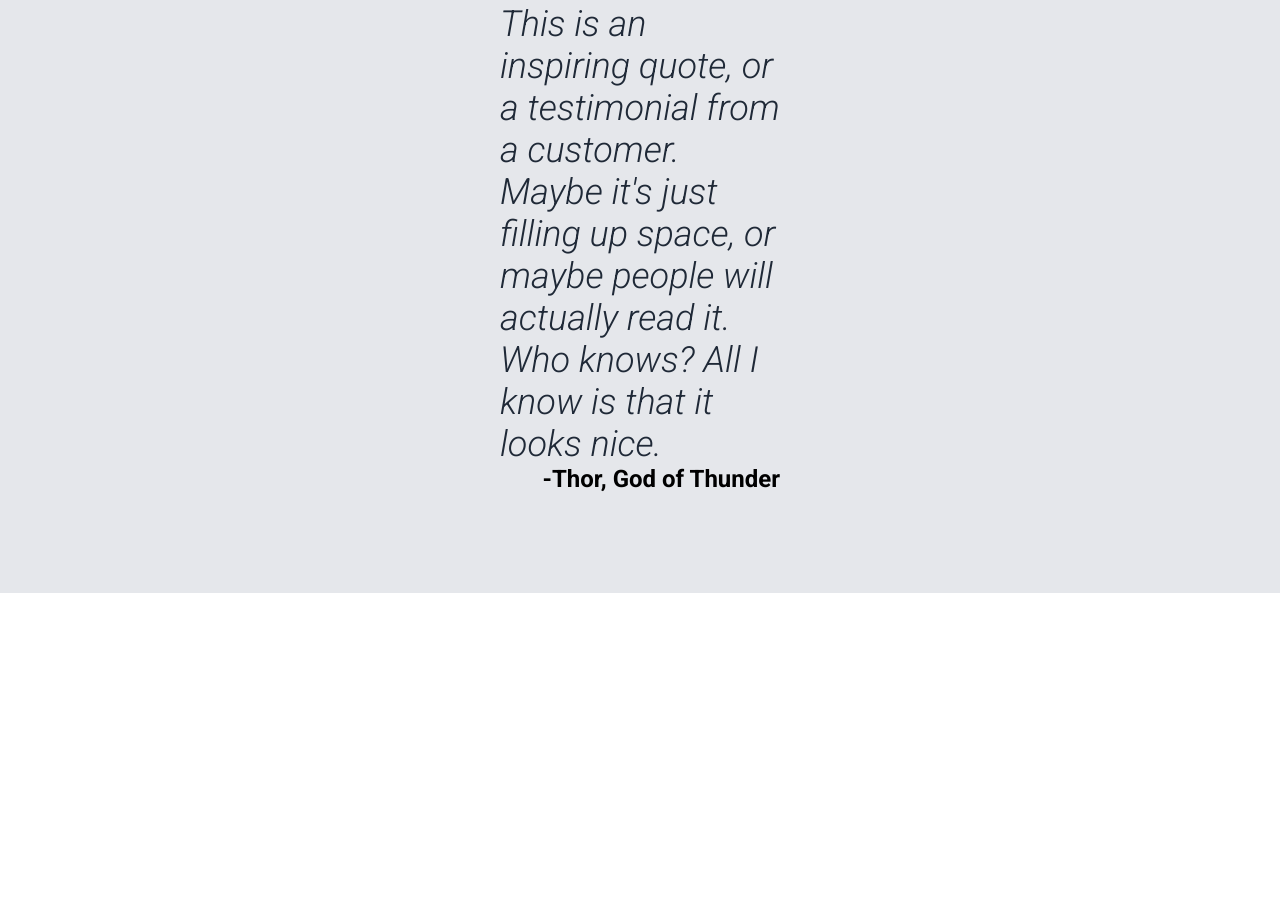
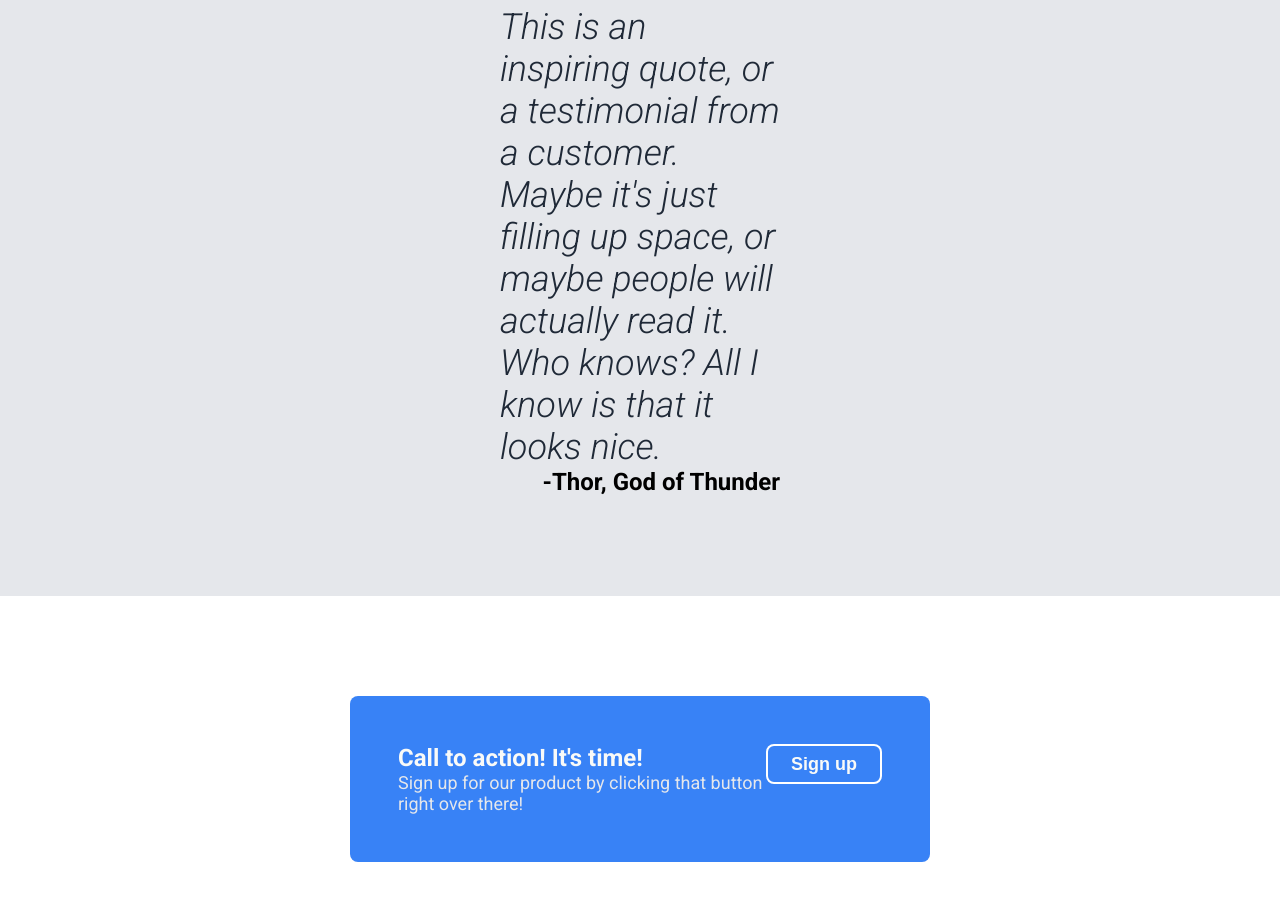
Before and after one commit to McJuliette/landing-page, a plain HTML site: page index.html in a window 1280 px wide. Shown: the part 1286-2186 px from the top of the page. Before the commit the page ends 1879 px from the top, so only its background shows below. Drawn offline with Linux system fonts and the light colour scheme.

Commit message:
Add CTA section

```diff
--- a/index.html
+++ b/index.html
@@ -68,6 +68,14 @@
             </p>
             <p class="signature">-Thor, God of Thunder</p>
         </div>
+
+        <div class="cta-section">
+            <div>
+                <h3 class="cta">Call to action! It's time!</h3>
+                <p style="margin: 0;">Sign up for our product by clicking that button right over there!</p>
+            </div>
+            <button class="cta-button">Sign up</button>
+        </div>
     </body>
 
 </html>
--- a/styles.css
+++ b/styles.css
@@ -65,10 +65,12 @@ button {
     background-color: #3882F6;
     color: #F9FAF8;
     border-radius: 8px;
-    padding: 8px 32px;
     border: none;
     font-weight: 700;
     font-size: 18px;
+    box-sizing: border-box;
+    width: 150px;
+    height: 40px;
 }
 
 .lynx {
@@ -129,3 +131,27 @@ h2 {
     font-weight: 700;
     margin: 0;
 }
+
+.cta-section {
+    background-color: #3882F6;
+    margin: 100px 350px;
+    display: flex;
+    justify-content: space-around;
+    border-radius: 8px;
+    padding: 48px;
+    color: #E5E7EB;
+    font-size: 18px;
+}
+
+h3 {
+    margin: 0;
+}
+
+.cta {
+    font-size: 24px;
+    color: #F9FAF8;
+}
+
+.cta-button {
+    border: solid white 2px;
+}
```
